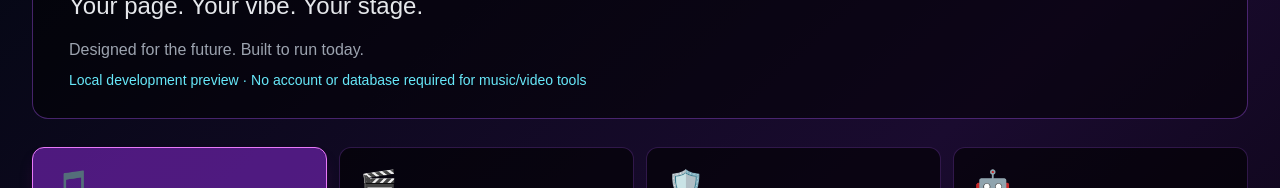
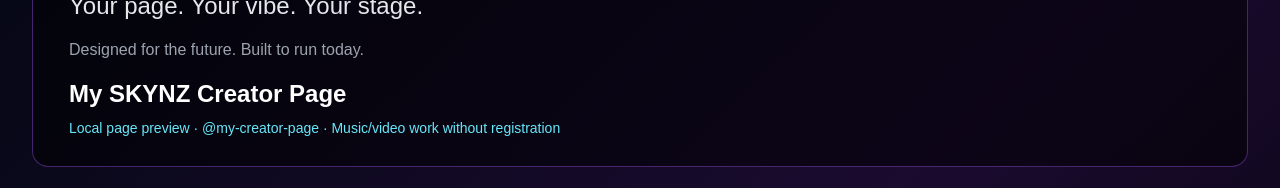
Before and after one commit to Justelliott6/SKYNZ-2.0, a React (Create React App) app in the folder frontend/: page /studio-preview in a window 1280 px wide. Shown: the part 286-474 px from the top of the page. Built offline with nearby package versions, Linux system fonts and the light colour scheme; no server answers; the HTML template or start-up script is replaced by a standard one.

Commit message:
Display saved creator identity within Studio preview

```diff
--- a/frontend/src/components/CreatorStudioShell.jsx
+++ b/frontend/src/components/CreatorStudioShell.jsx
@@ -12,7 +12,7 @@
   { id: 'floater', name: 'Floater Agent', icon: '🤖', subtitle: 'Agent operations' }
 ];
 
-export default function CreatorStudioShell({ handle = '', preview = false }) {
+export default function CreatorStudioShell({ handle = '', preview = false, pageTitle = '' }) {
   const [active, setActive] = useState('music');
   const panel = PANELS.find(item => item.id === active) || PANELS[0];
 
@@ -28,8 +28,9 @@
                 <span className="block text-lg md:text-2xl font-medium text-gray-200 tracking-normal mt-3">Your page. Your vibe. Your stage.</span>
               </h1>
               <p className="mt-4 text-gray-400 max-w-2xl">Designed for the future. Built to run today.</p>
+              {pageTitle && <p className="mt-4 text-2xl font-semibold text-white">{pageTitle}</p>}
               <p className="mt-2 text-cyan-300 text-sm">
-                {preview ? 'Local development preview · No account or database required for music/video tools'
+                {preview ? 'Local page preview · @' + handle + ' · Music/video work without registration'
                   : 'Private creator workspace · @' + handle}
               </p>
             </div>
```
